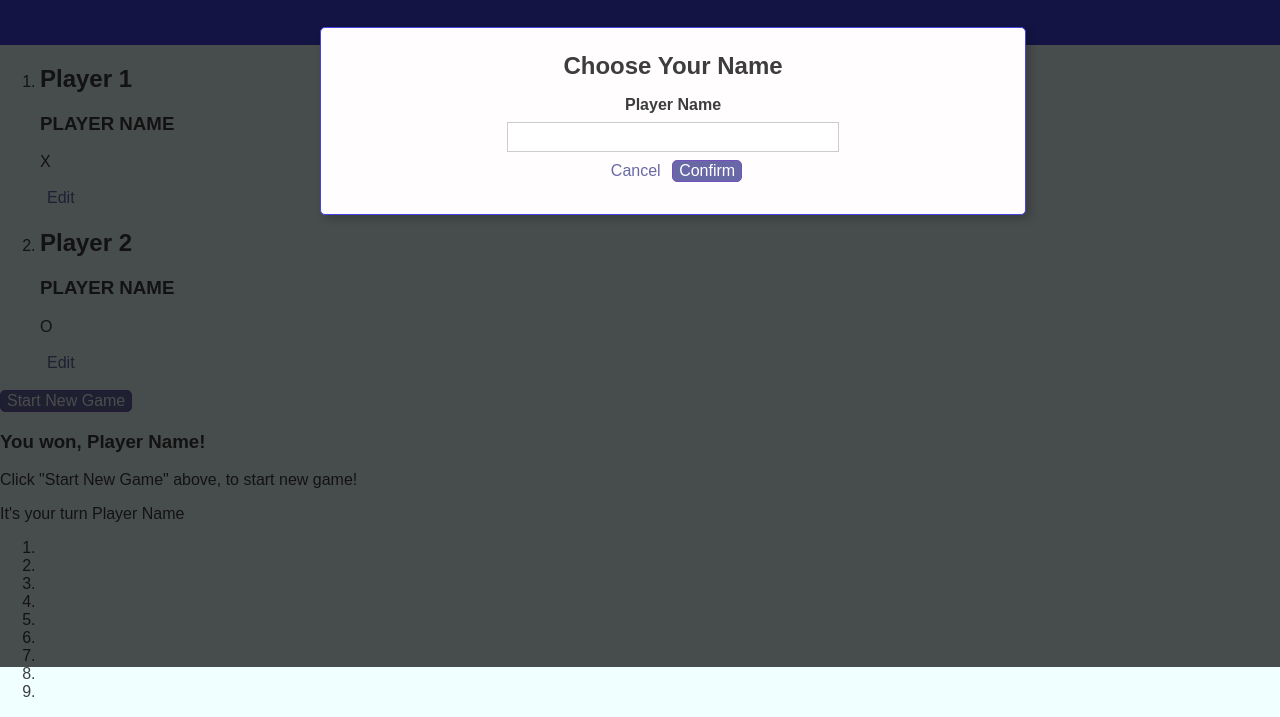
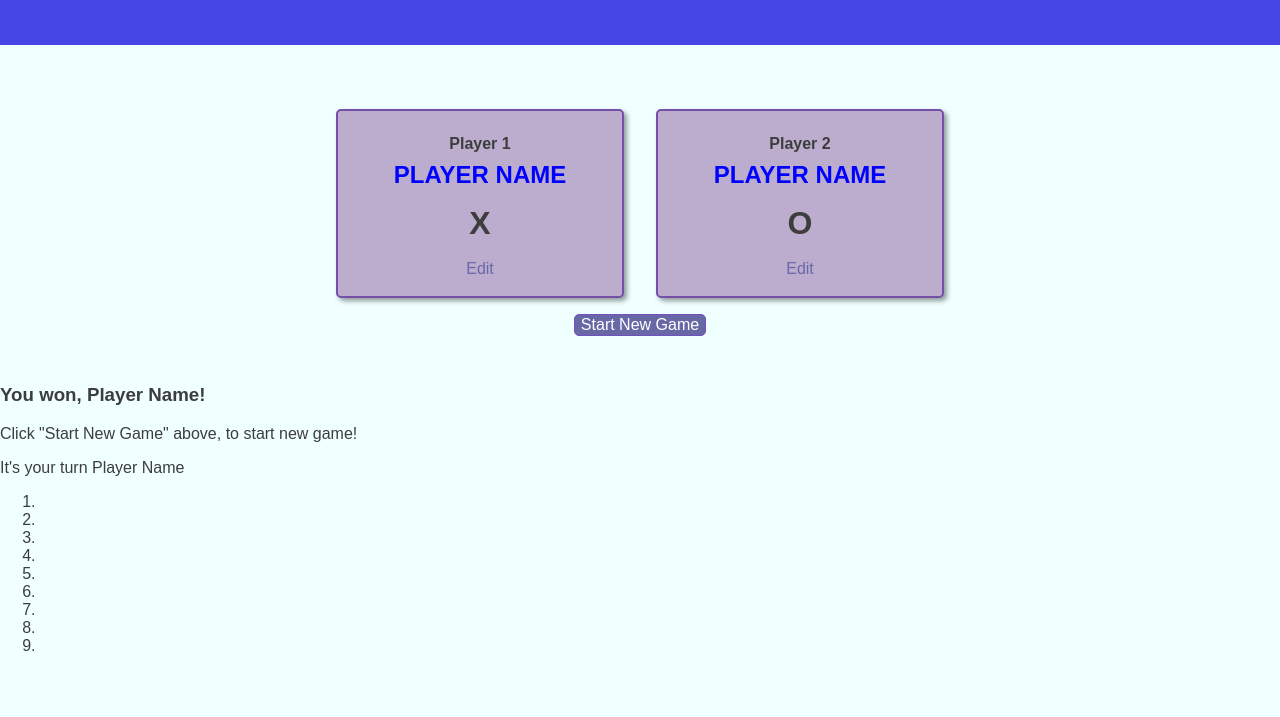
Before and after one commit to Junaeid18/Practise_and_Recall, a plain HTML site: page From-100-Days/Day40_to_44/TicTacToe_project/index.html in a window 1280 px wide. Shown: the part 133-850 px from the top of the page. After the commit the page ends 804 px from the top, so only its background shows below. Drawn offline with Linux system fonts and the light colour scheme.

Commit message:
configuration section styled with css

```diff
--- a/From-100-Days/Day40_to_44/TicTacToe_project/style/configuration.css
+++ b/From-100-Days/Day40_to_44/TicTacToe_project/style/configuration.css
@@ -22,3 +22,44 @@
     width: 20rem;
     margin-bottom: 0.5rem;
 }
+
+#configuration {
+    width: 90%;
+    max-width: 40rem;
+    margin: 3rem auto;
+    text-align: center;
+}
+
+#configuration ol {
+    list-style: none;
+    display: flex;
+    padding: 0;
+    margin: 0;
+}
+
+#configuration li {
+    padding: 1rem;
+    background-color: rgb(188, 173, 207);
+    border: 2px solid rgb(118, 80, 168);
+    box-shadow: 3px 3px 5px rgba(0, 0, 0, 0.4);
+    border-radius: 5px;
+    margin: 1rem;
+    width: 50%;
+}
+
+#configuration h2 {
+    font-size: 1rem;
+    margin: 0.5rem 0;
+}
+
+#configuration h3 {
+    font-size: 1.5rem;
+    color: blue;
+    margin: 0.5rem 0;
+}
+
+#configuration p {
+    font-size: 2rem;
+    font-weight: bold;
+    margin: 1rem 0;
+}
--- a/From-100-Days/Day40_to_44/TicTacToe_project/style/overlays.css
+++ b/From-100-Days/Day40_to_44/TicTacToe_project/style/overlays.css
@@ -8,6 +8,7 @@
     border-radius: 5px;
     background-color: rgb(255, 253, 253);
     box-shadow: 4px 4px 8px rgba(0, 0, 0, 0.2);
+    display: none;
 }
 
 #backdrop {
@@ -17,6 +18,7 @@
     width: 100%;
     height: 100%;
     background-color: rgba(0, 0, 0, 0.7);
+    display: none;
 }
 
 @media (min-width: 48rem) {
```
